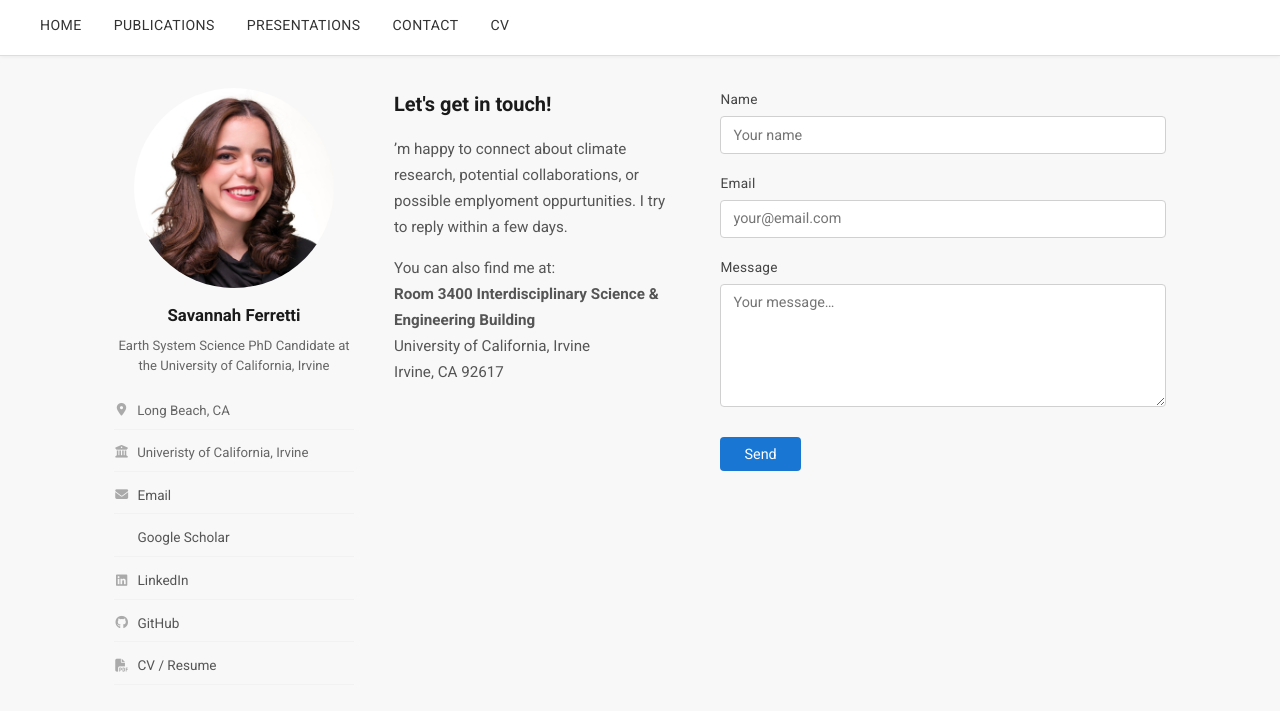
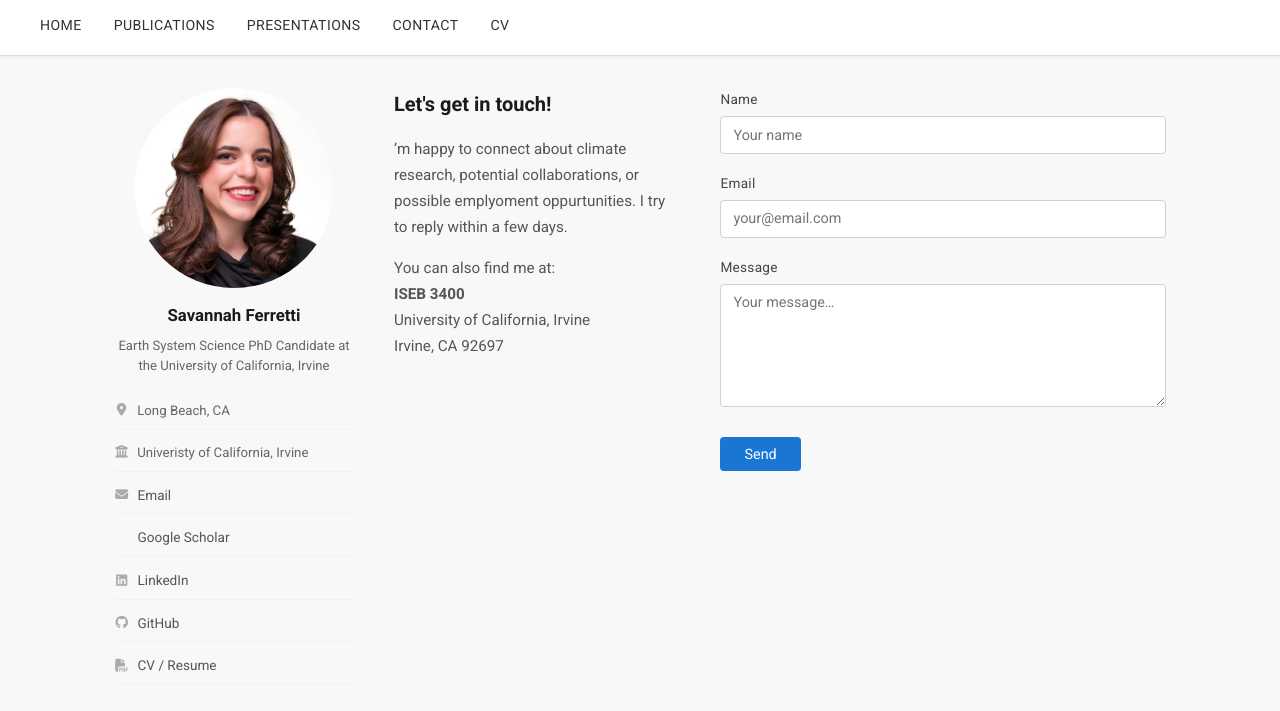
Before and after one commit to savannahferretti/savannahferretti.github.io, a Jekyll site: the page built from pages/contact.md, in a window 1280 px wide. Shown: the top 711 px of the page. Built offline with Jekyll 4.4.1, drawn with Linux system fonts in a browser that asks for light colours; a style sheet for code colours, icons or effects is not loaded.

Commit message:
Revise contact information in contact.md
Updated the contact address details for clarity.

```diff
--- a/pages/contact.md
+++ b/pages/contact.md
@@ -13,9 +13,9 @@ permalink: /contact/
     </p>
     <p>
       You can also find me at:<br>
-      <strong>Room 3400 Interdisciplinary Science & Engineering Building</strong><br>
+      <strong>ISEB 3400</strong><br>
       University of California, Irvine<br>
-      Irvine, CA 92617
+      Irvine, CA 92697
     </p>
   </div>
 
```
